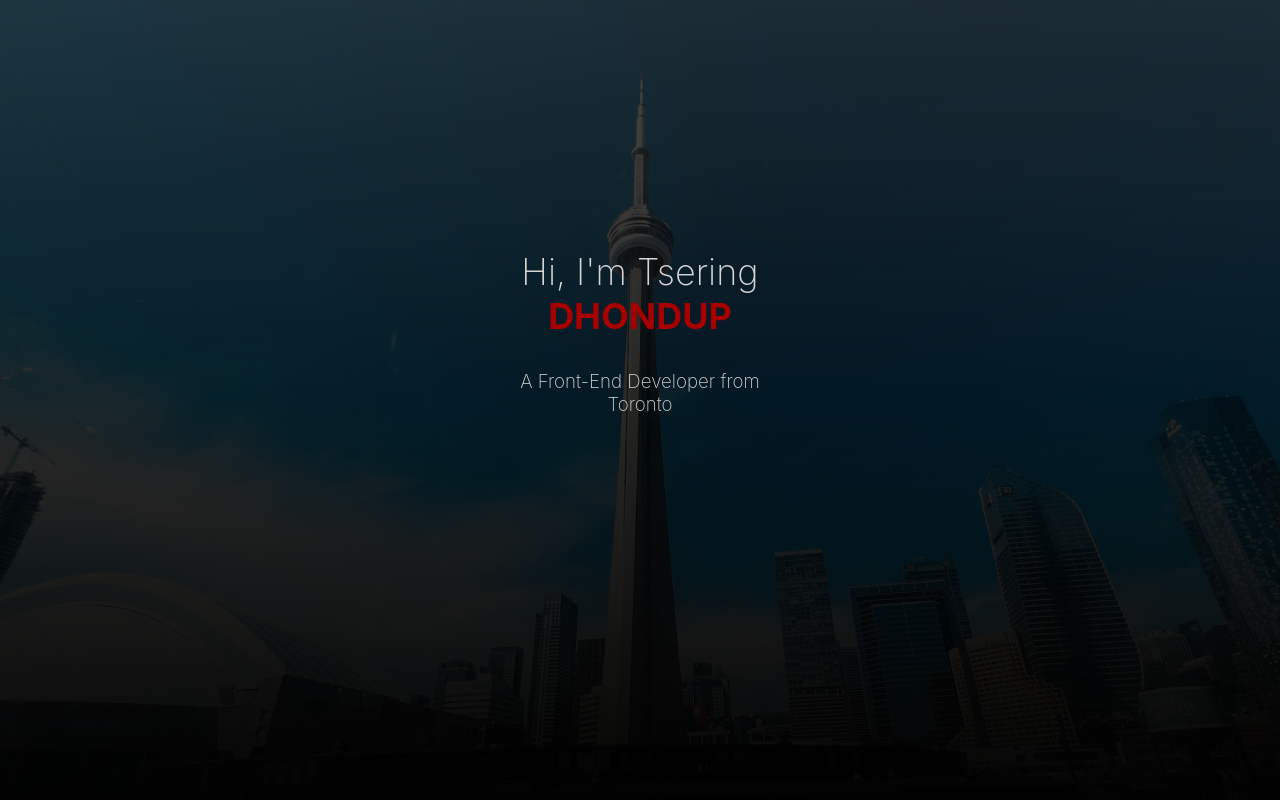
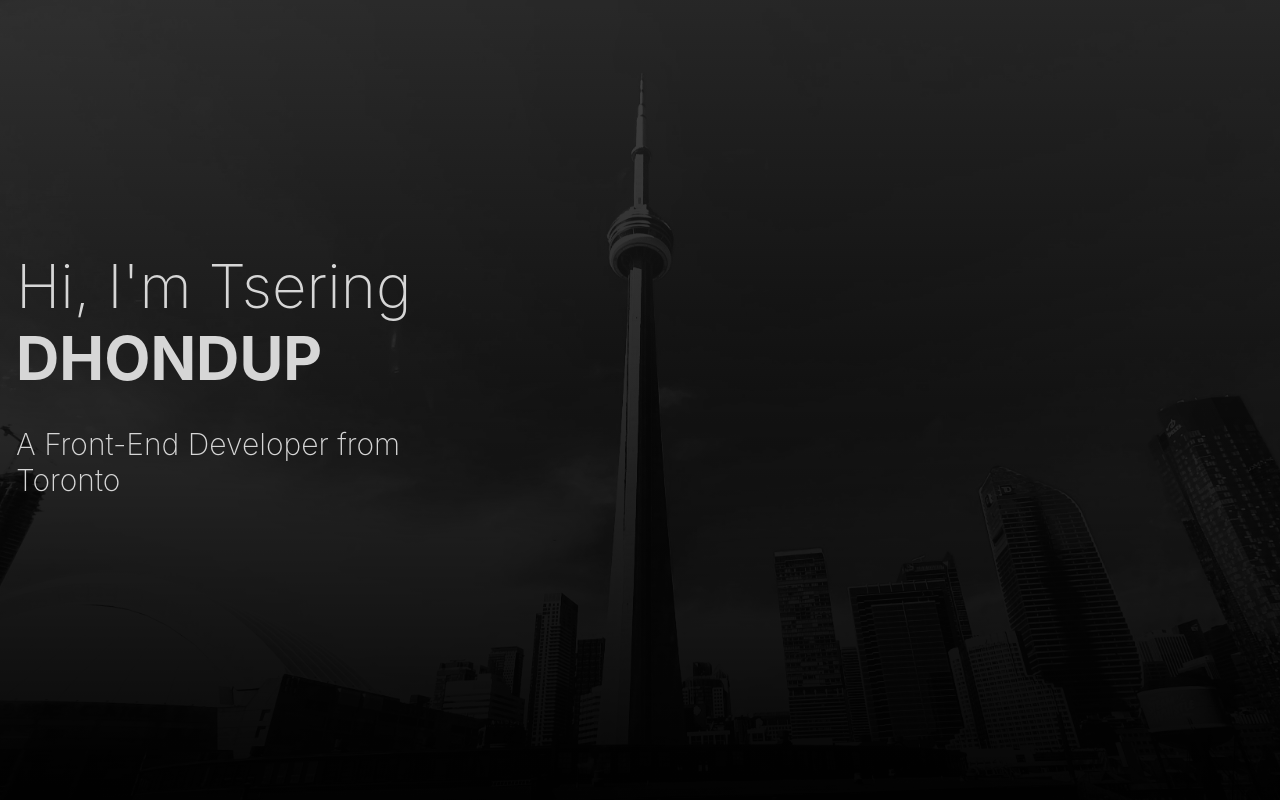
Before and after one commit to Tsedhondup/Portfolio, a React (Create React App) app: page / in a window 1280 px wide. Shown: the top 800 px of the page. Built offline with nearby package versions, Linux system fonts and the light colour scheme.

Commit message:
font-size changed for hero section texts for desktop

```diff
--- a/src/Components/HeroSection/HeroSection.js
+++ b/src/Components/HeroSection/HeroSection.js
@@ -19,6 +19,7 @@ const HeroSection = (props) => {
   return (
     <section className="hero-container">
       <section className="hero-content">
+        <div>
           <h1 className="hero-content__name">
             <span className="hero-content__name--first" ref={refElement}>
               Hi, I'm Tsering
@@ -29,6 +30,9 @@ const HeroSection = (props) => {
             A Front-End Developer from
             <span className="hero-content__title--city">Toronto</span>
           </h3>
+        </div>
+
+        <div></div>
       </section>
     </section>
   );
--- a/src/Components/HeroSection/HeroSection.scss
+++ b/src/Components/HeroSection/HeroSection.scss
@@ -31,6 +31,9 @@
   @include hero-min-heigt {
     height: 400px;
   }
+  @include desktop {
+    text-align: left;
+  }
   // Name
   &__name {
     margin: 0;
@@ -39,13 +42,18 @@
     font-size: 36px;
     &--first {
       display: block;
-      font-weight: 200;
+      font-size: 60px;
+      @include desktop {
+        font-weight: 200;
+      }
     }
     &--last {
       display: block;
-      // font-weight: normal;
       text-transform: uppercase;
-      color: #a70000;
+      // color: #a70000;
+      @include desktop {
+        font-size: 60px;
+      }
     }
   }
   // Title
@@ -54,6 +62,9 @@
     margin-top: 16px;
     width: 100%;
     font-weight: 200;
+    @include desktop {
+      font-size: 30px;
+    }
     &--city {
       display: block;
     }
```
Also changed, not shown: src/assets/image/city.jpg. Lines whose indentation alone changed are shown as unchanged.
